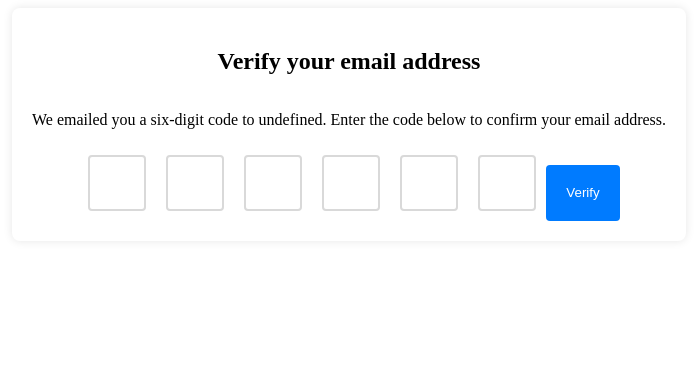
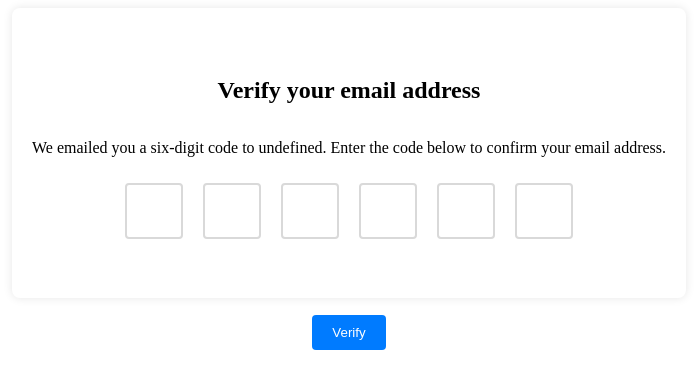
Before and after one commit to sillsdev/appbuilder-usercontent-management, a SvelteKit app: page /verify/1 in a window 1280 px wide. Shown: the top 388 px of the page, without its empty margins (291-987 px from the left). Built offline with nearby package versions, Linux system fonts and the light colour scheme; no server answers; the database is empty.

Commit message:
Move verify button position to bottom center

```diff
--- a/src/routes/verify/[id]/+page.svelte
+++ b/src/routes/verify/[id]/+page.svelte
@@ -71,6 +71,7 @@
         box-shadow: 0px 0px 10px rgba(0, 0, 0, 0.1);
         border-radius: 8px;
         width: fit-content;
+        height: 250px;
         margin: auto;
     }
 
@@ -101,5 +102,7 @@
         color: white;
         border-radius: 4px;
         cursor: pointer;
+        position: absolute;
+        bottom: 450px;
     }
 </style>
```
